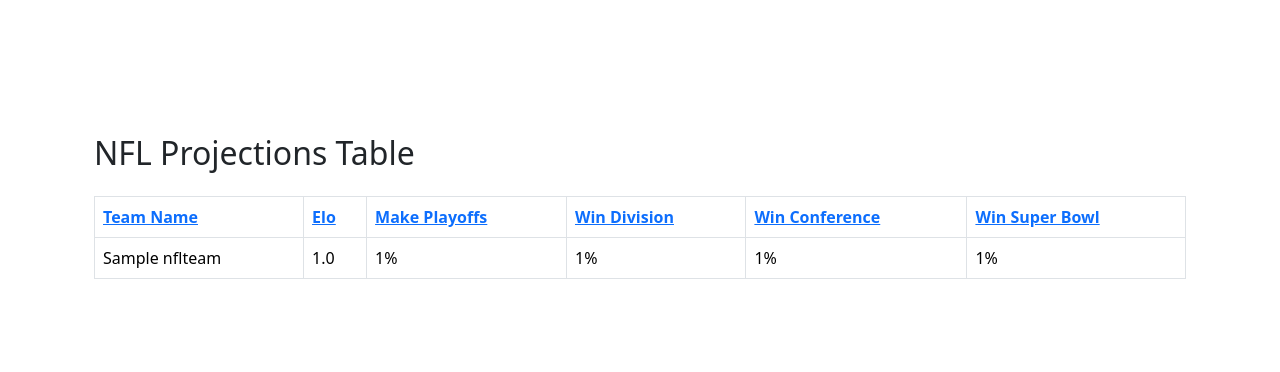
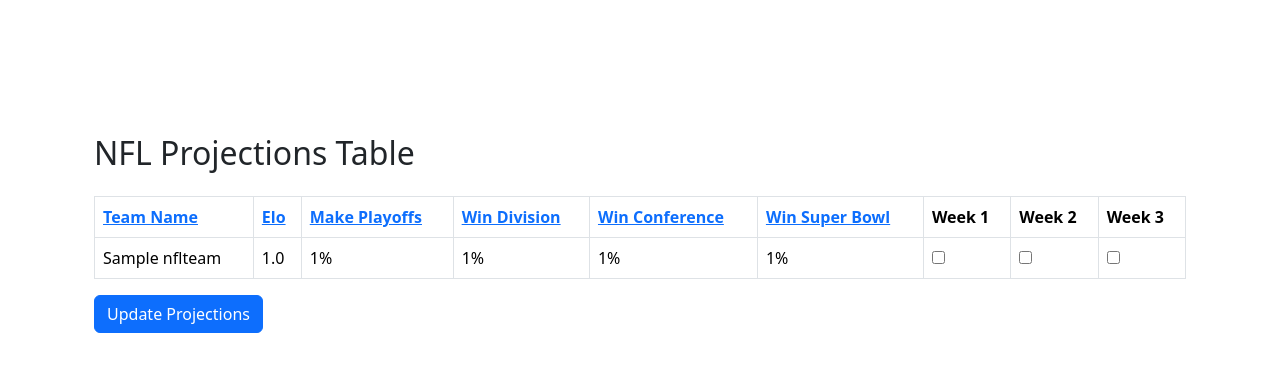
Before and after one commit to Rstark28/DjangoApp, a Django app: page /live_projections/ in a window 1280 px wide. Shown: the part 56-428 px from the top of the page. Run offline with Django 5.2, Linux system fonts and the light colour scheme; tables that the repository leaves empty hold one stand-in row (values such as "Sample post"); some libraries are stand-ins or nearby versions.

Commit message:
Added basic checkboxes

```diff
--- a/proj_template/app_template/templates/app_template/live_projections.html
+++ b/proj_template/app_template/templates/app_template/live_projections.html
@@ -1,10 +1,9 @@
-
 {% extends "app_template/base.html" %}
 {% block content %}
-
-
 <div class="container mt-5">
     <h2 class="mb-4">NFL Projections Table</h2>
+    <form id="projectionForm" method="post" action="{% url 'app_template.live_projections' %}">
+        {% csrf_token %}
         <table class="table table-bordered">
             <thead class="thead-light">
                 <tr>
@@ -14,25 +13,55 @@
                     <th><a href="?sort_by=-wonDivision">Win Division</a></th>
                     <th><a href="?sort_by=-wonConference">Win Conference</a></th>
                     <th><a href="?sort_by=-wonSuperBowl">Win Super Bowl</a></th>
+                    <th>Week 1</th>
+                    <th>Week 2</th>
+                    <th>Week 3</th>
                 </tr>
             </thead>
             <tbody>
                 {% for projection in projections %}
                 <tr>
-
                     <td>{{ projection.team.name }}</td>
                     <td>{{ projection.team.elo }}</td>
-                <td>{{ projection.madePlayoffs}}%</td>
+                    <td>{{ projection.madePlayoffs }}%</td>
                     <td>{{ projection.wonDivision }}%</td>
                     <td>{{ projection.wonConference }}%</td>
                     <td>{{ projection.wonSuperBowl }}%</td>
+                    <td><input type="checkbox" name="week1" value="{{ projection.team.name }}-1"></td>
+                    <td><input type="checkbox" name="week2" value="{{ projection.team.name }}-2"></td>
+                    <td><input type="checkbox" name="week3" value="{{ projection.team.name }}-3"></td>
                 </tr>
                 {% endfor %}
             </tbody>
         </table>
+        <button type="submit" class="btn btn-primary">Update Projections</button>
+    </form>
 </div>
 
 <script src="https://code.jquery.com/jquery-3.5.1.slim.min.js"></script>
 <script src="https://cdn.jsdelivr.net/npm/@popperjs/core@2.5.2/dist/umd/popper.min.js"></script>
 <script src="https://stackpath.bootstrapcdn.com/bootstrap/4.5.2/js/bootstrap.min.js"></script>
+<script>
+    // Optional: You can use JavaScript to handle form submission
+    $('#projectionForm').submit(function(event) {
+        event.preventDefault(); // Prevent default form submission
+
+        // Optional: Perform any additional client-side validation or actions
+
+        // Submit the form via AJAX
+        $.ajax({
+            url: $(this).attr('action'),
+            type: $(this).attr('method'),
+            data: $(this).serialize(), // Serialize form data
+            success: function(response) {
+                // Handle success response if needed
+                console.log('Projections updated successfully');
+            },
+            error: function(xhr, errmsg, err) {
+                // Handle error response if needed
+                console.log('Error updating projections');
+            }
+        });
+    });
+</script>
 {% endblock content %}
--- a/proj_template/app_template/views.py
+++ b/proj_template/app_template/views.py
@@ -43,6 +43,10 @@
 # request:    HttpRequest object
 # returns:    HttpResponse object rendering 'app_template/live_projections.html'
 def live_projections(request):
+    week1_projection = request.POST.getlist('week1')
+
+
+
     sort_by = request.GET.get('sort_by', 'team__name')  # Default sorting by team name
     valid_sort_fields = ['team__name', '-team__elo', '-madePlayoffs', '-wonDivision', '-wonConference', '-wonSuperBowl']
 
@@ -51,16 +55,8 @@
 
 
     projections = Projection.objects.select_related('team')
+    projections = projections.order_by(sort_by)
 
-
-    for projection in projections:
-        projection.win_division_percentage = (projection.wonDivision / projection.n) * 100
-        projection.win_conference_percentage = (projection.wonConference / projection.n) * 100
-        projection.win_super_bowl_percentage = (projection.wonSuperBowl / projection.n) * 100
-
-
-
-    projections = projections.order_by(sort_by)
 
     context = {
         'projections': projections
```
Lines whose indentation alone changed are shown as unchanged.
